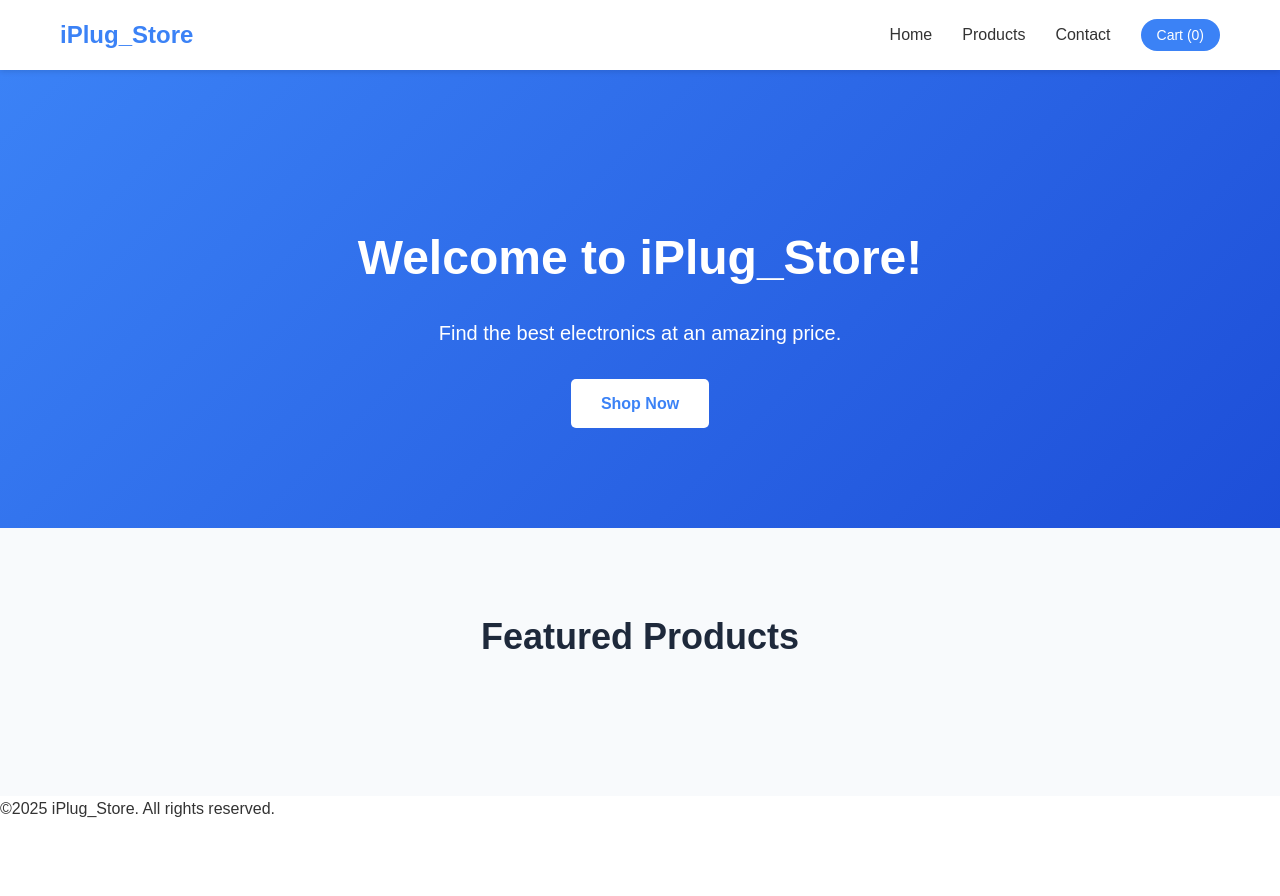
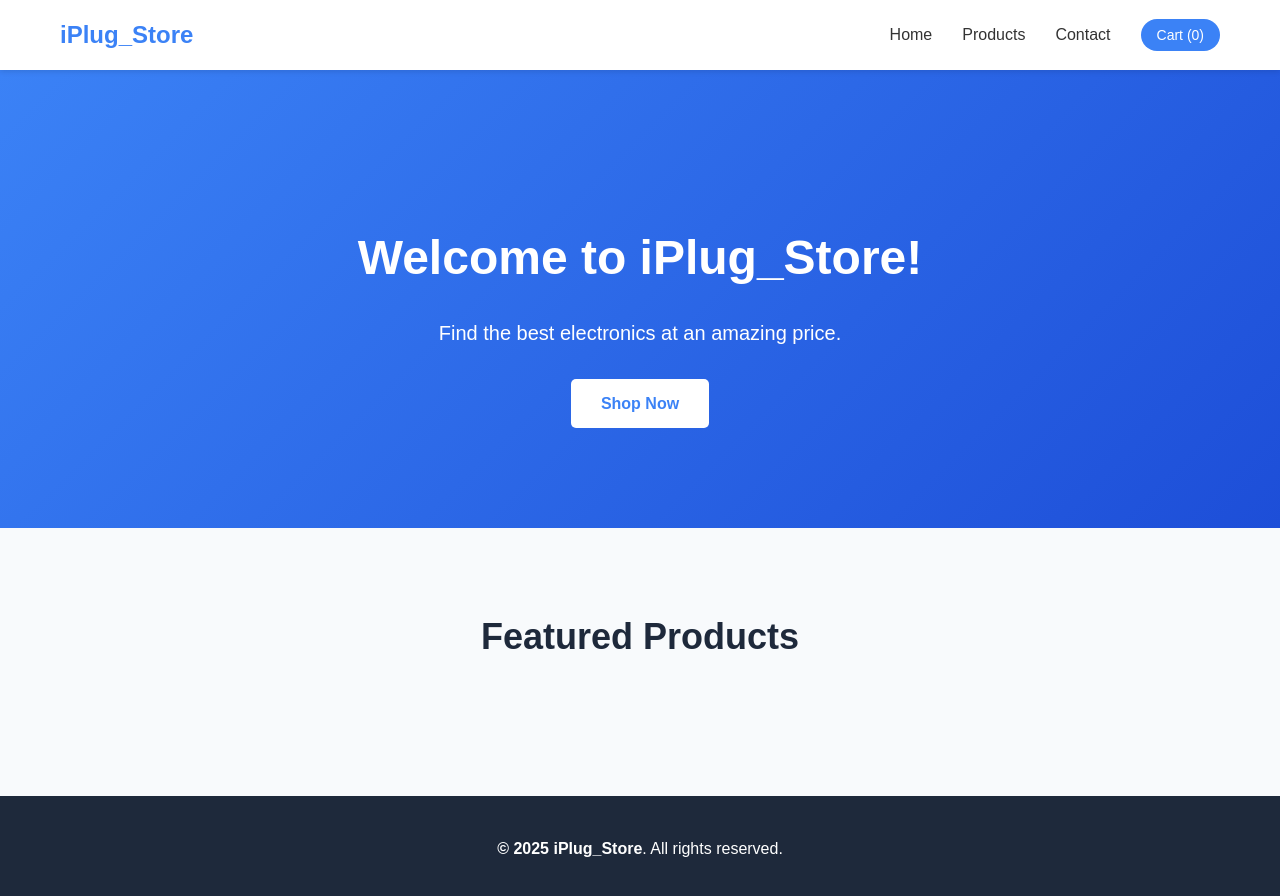
Before and after one commit to phenyocode/iPlug_store, a plain HTML site: page index.html in a window 1280 px wide. Before the commit the page ends 822 px from the top, so only its background shows below. Drawn offline with Linux system fonts and the light colour scheme.

Commit message:
Footer styling

```diff
--- a/index.html
+++ b/index.html
@@ -37,7 +37,7 @@
     </section>
 
     <footer class="footer">
-        <p>&copy;2025 iPlug_Store. All rights reserved.</p>
+        <p><b>&copy; 2025 iPlug_Store</b>. All rights reserved.</p>
     </footer>
 
     <script src="script.js"></script>
--- a/style.css
+++ b/style.css
@@ -194,3 +194,10 @@ body {
 .btn-secondary:hover {
     background-color: #cbd5e1;
 }
+
+.footer {
+    background-color: #1e293b;
+    color: white;
+    text-align: center;
+    padding: 40px 0;
+}
```
